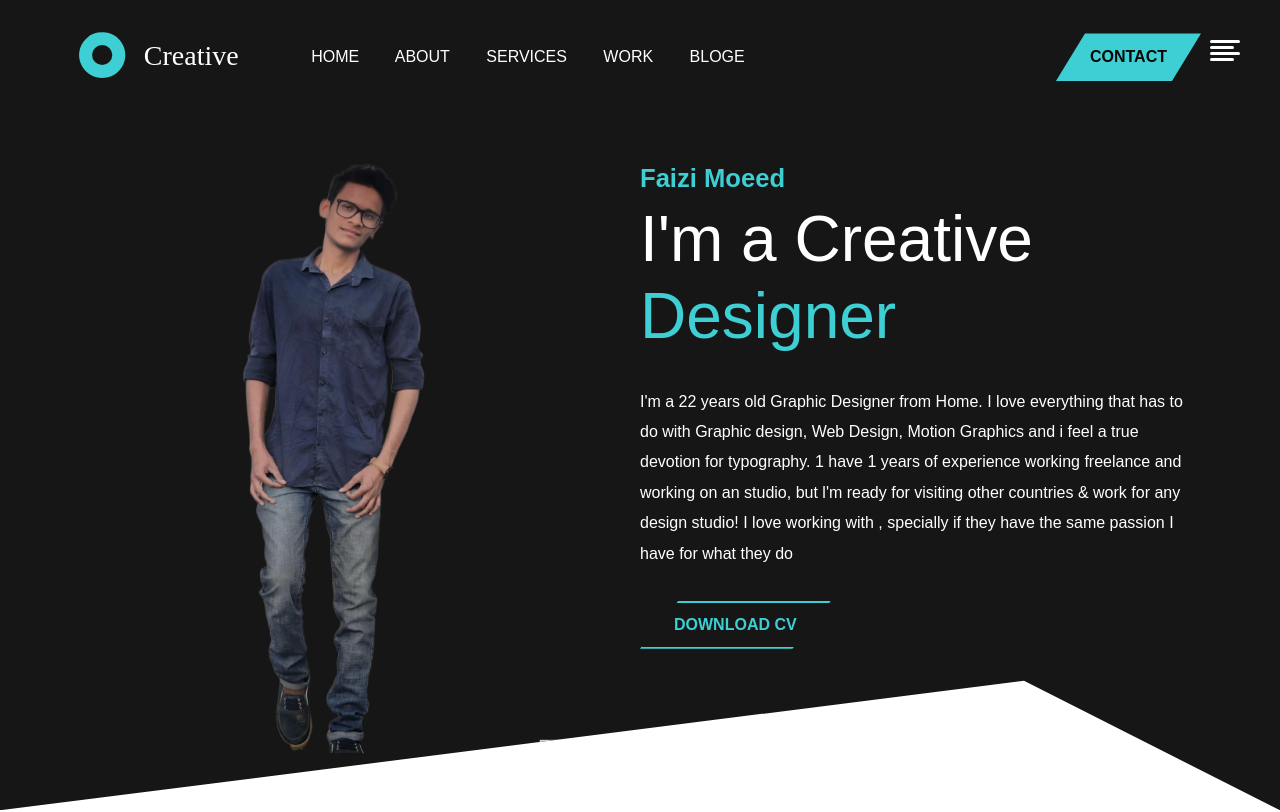
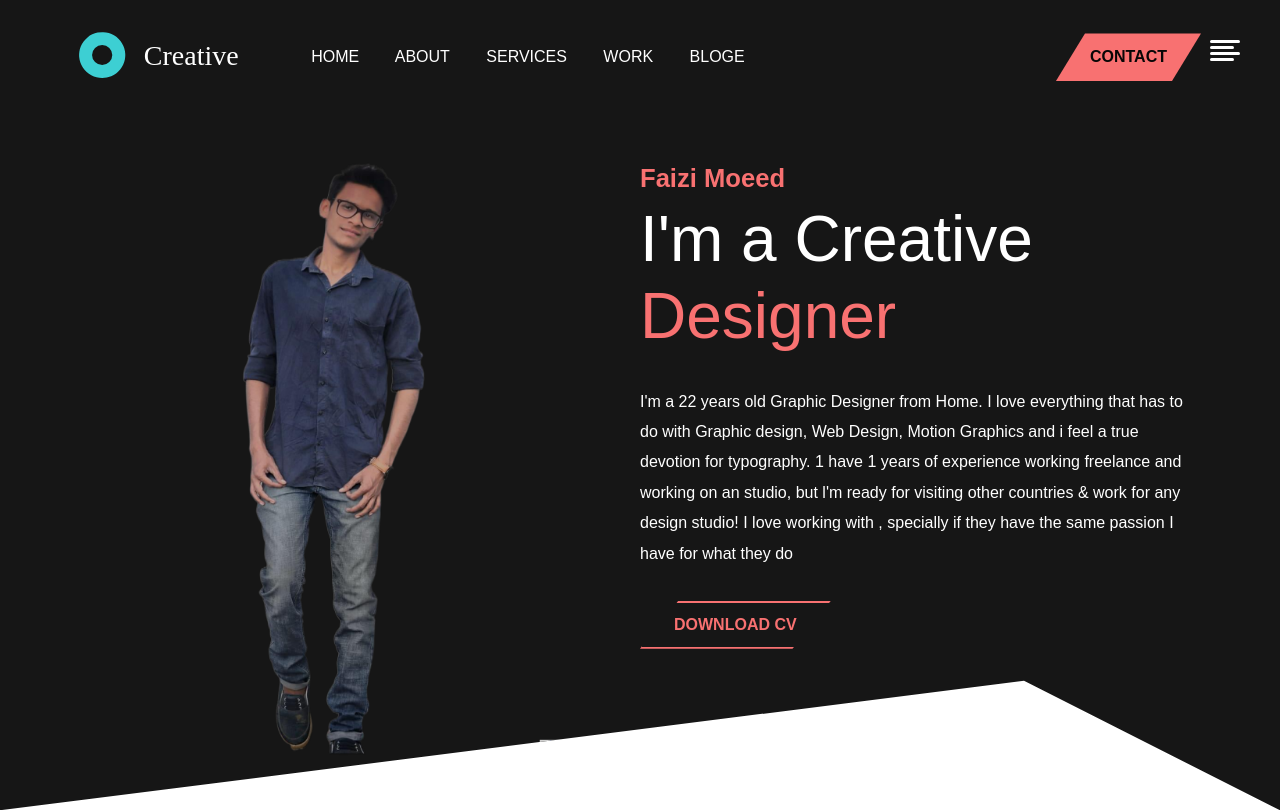
Before and after one commit to moeedfaizee/practice-portfolio, a plain HTML site: page index.html in a window 1280 px wide. Shown: the top 812 px of the page. Drawn offline with nearby package versions, Linux system fonts and the light colour scheme.

Commit message:
color update

```diff
--- a/css/style.css
+++ b/css/style.css
@@ -1,6 +1,6 @@
 @import url(utilities.css);
 :root{
-    --primary:#3DCFD3;
+    --primary: #f87171;
     --dark:#161616;
     --pure:#FFFFFF;
     --ternary:#898989;
```
